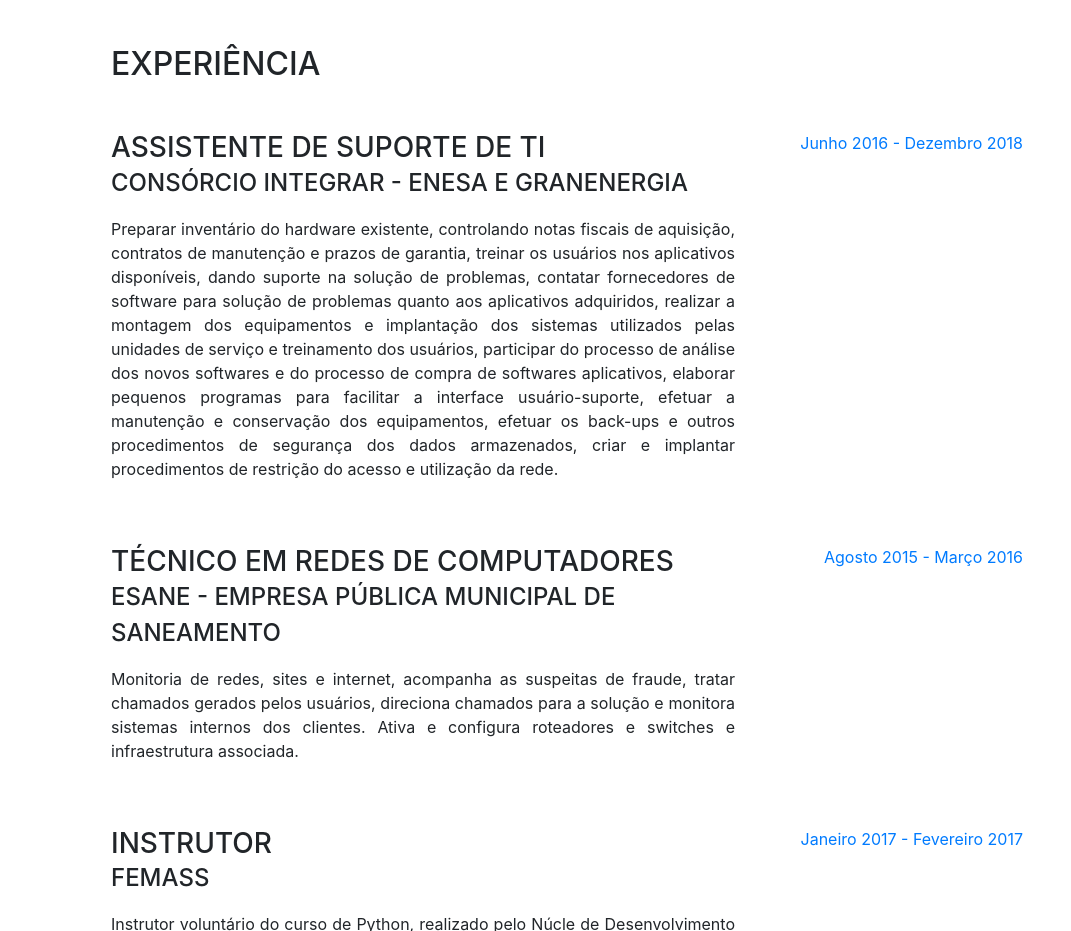
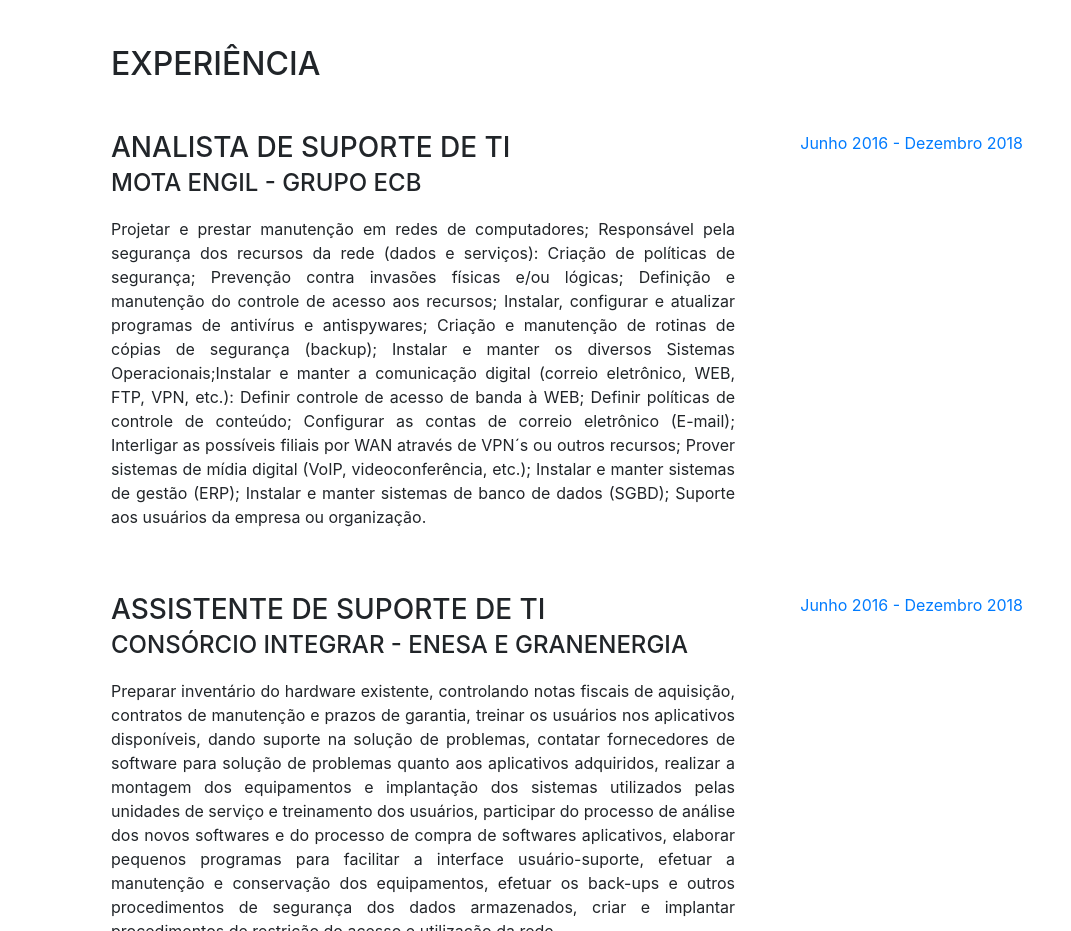
Before and after one commit to Alzemand/alzemand.github.io, a website with bundled scripts: page index.html in a window 1280 px wide. Shown: the part 804-1735 px from the top of the page, without its empty margins (209-1280 px from the left). Built offline with nearby package versions, Linux system fonts and the light colour scheme; a web font is replaced by a local one.

Commit message:
Update index.html
Mota Engil

```diff
--- a/index.html
+++ b/index.html
@@ -89,6 +89,18 @@
       <section class="resume-section p-3 p-lg-5 d-flex flex-column" id="experience">
         <div class="my-auto">
           <h2 class="mb-5">Experiência</h2>
+
+          <div class="resume-item d-flex flex-column flex-md-row mb-5">
+            <div class="resume-content mr-auto">
+              <h3 class="mb-0">Analista de suporte de TI</h3>
+              <div class="subheading mb-3">Mota Engil - Grupo ECB</div>
+              <p class="text-justify">Projetar e prestar manutenção em redes de computadores; Responsável pela segurança dos recursos da rede (dados e serviços): Criação de políticas de segurança; Prevenção contra invasões físicas e/ou lógicas; Definição e manutenção do controle de acesso aos recursos; Instalar, configurar e atualizar programas de antivírus e antispywares; Criação e manutenção de rotinas de cópias de segurança (backup); Instalar e manter os diversos Sistemas Operacionais;Instalar e manter a comunicação digital (correio eletrônico, WEB, FTP, VPN, etc.): Definir controle de acesso de banda à WEB; Definir políticas de controle de conteúdo; Configurar as contas de correio eletrônico (E-mail); Interligar as possíveis filiais por WAN através de VPN´s ou outros recursos; Prover sistemas de mídia digital (VoIP, videoconferência, etc.); Instalar e manter sistemas de gestão (ERP); Instalar e manter sistemas de banco de dados (SGBD); Suporte aos usuários da empresa ou organização.</p>
+            </div>
+            <div class="resume-date text-md-right">
+              <span class="text-primary">Junho 2016 - Dezembro 2018</span>
+            </div>
+          </div>
+
 
           <div class="resume-item d-flex flex-column flex-md-row mb-5">
             <div class="resume-content mr-auto">
```
